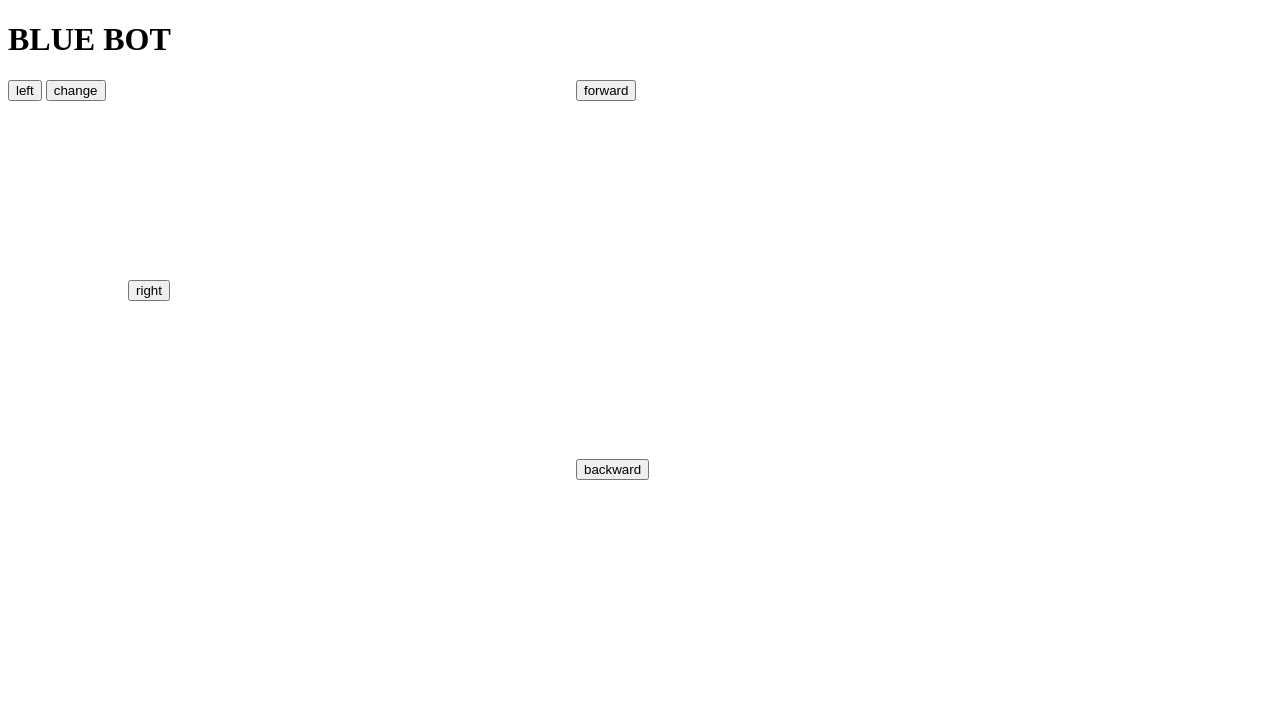
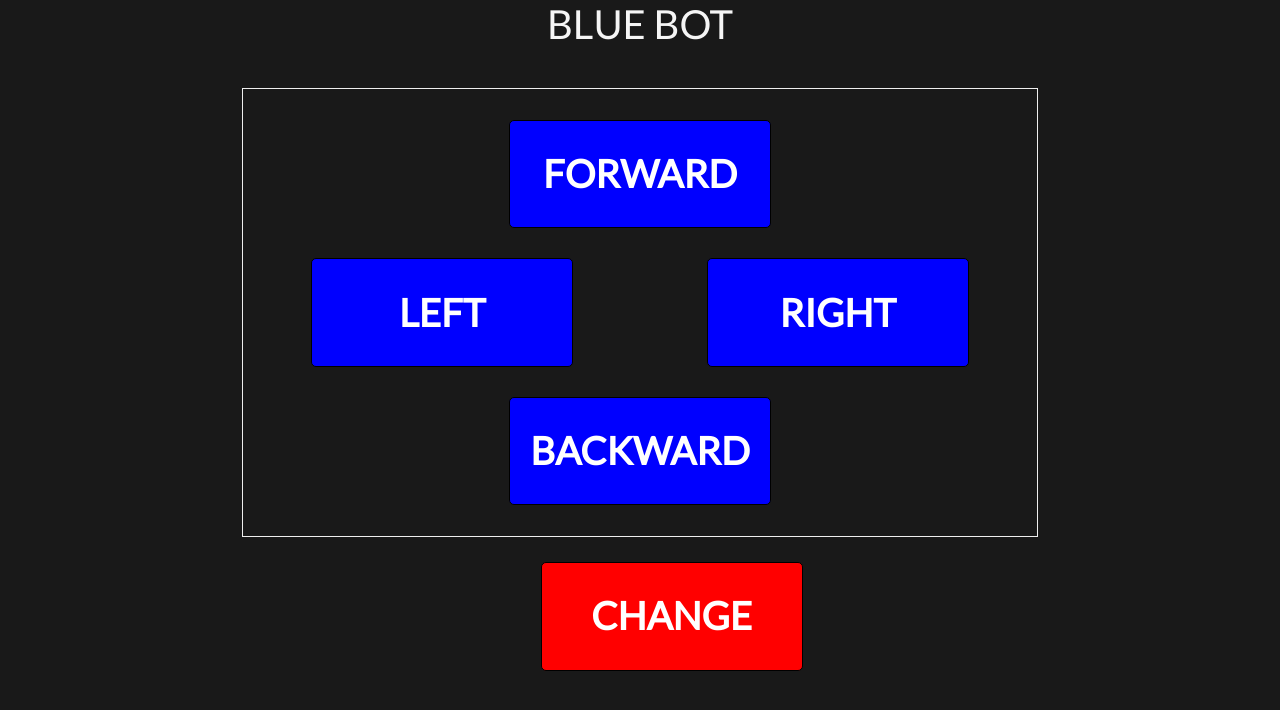
Before and after one commit to dalalRohit/voyagerbots, a plain HTML site: page public/bluebot.html in a window 1280 px wide. Drawn offline with nearby package versions, Linux system fonts and the light colour scheme; some packages are replaced by stand-ins of ours.

Commit message:
Update bluebot.html

```diff
--- a/public/bluebot.html
+++ b/public/bluebot.html
@@ -4,7 +4,7 @@
 <head>
     <meta charset="utf-8">
     <meta name="viewport" content="width=device-width, initial-scale=1">
-    <title>Blue Bot</title>
+    <title>BLUEBOT</title>
 
     <!-- update the version number as needed -->
     <script defer src="/__/firebase/5.8.2/firebase-app.js"></script>
@@ -14,40 +14,40 @@
     <script defer src="/__/firebase/5.8.2/firebase-messaging.js"></script>
     <script defer src="/__/firebase/5.8.2/firebase-storage.js"></script>
     <!-- initialize the SDK after all desired features are loaded -->
+    <link href="https://fonts.googleapis.com/css?family=Lato" rel="stylesheet">
     <script defer src="/__/firebase/init.js"></script>
-    <style>
-        #forwardbtn {
-            position: fixed;
-            left: 45%;
-            top: 10%;
-        }
-        #backbtn {
-            position: fixed;
-            left: 45%;
-            bottom: 40%;
-        }
-        #rightbtn {
-            position: fixed;
-            left: 80%;
-            top: 35%;
-        }
-        #rightbtn {
-            position: fixed;
-            left: 10%;
-            top: 35%;
-        }
-    </style>
+    <link rel="stylesheet" href="https://stackpath.bootstrapcdn.com/bootstrap/4.3.1/css/bootstrap.min.css">
+    <script src="https://stackpath.bootstrapcdn.com/bootstrap/4.3.1/js/bootstrap.min.js"></script>
+    <link rel="stylesheet" href="./css/red.css">
+
 </head>
 
-<body>
-    <p>
-        <h1>BLUE BOT</h1>
-    </p>
-    <input type="button" value="forward" id="forwardbtn">
-    <input type="button" value="backward" id="backbtn">
-    <input type="button" value="left" id="leftbtn">
-    <input type="button" value="right" id="rightbtn">
-    <a href="redbot.html"><input type="button" value="change"></a>
+<body class="blue-container">
+    <h1 class="bluebot">BLUE BOT</h1>
+
+    <div class="main container">
+
+        <div class="directions">
+            <div class="row">
+                <button id="forwardbtn">FORWARD</button>
+            </div>
+
+            <div class="row">
+                <button id="leftbtn">LEFT</button>
+                <button id="rightbtn">RIGHT</button>
+            </div>
+
+            <div class="row">
+                <button id="backbtn">BACKWARD</button>
+            </div>
+
+        </div>
+        <div class="change">
+            <a href="redbot.html">
+                <button>CHANGE</button>
+            </a>
+        </div>
+    </div>
 
     <script>
         document.addEventListener('DOMContentLoaded', function () {
```
